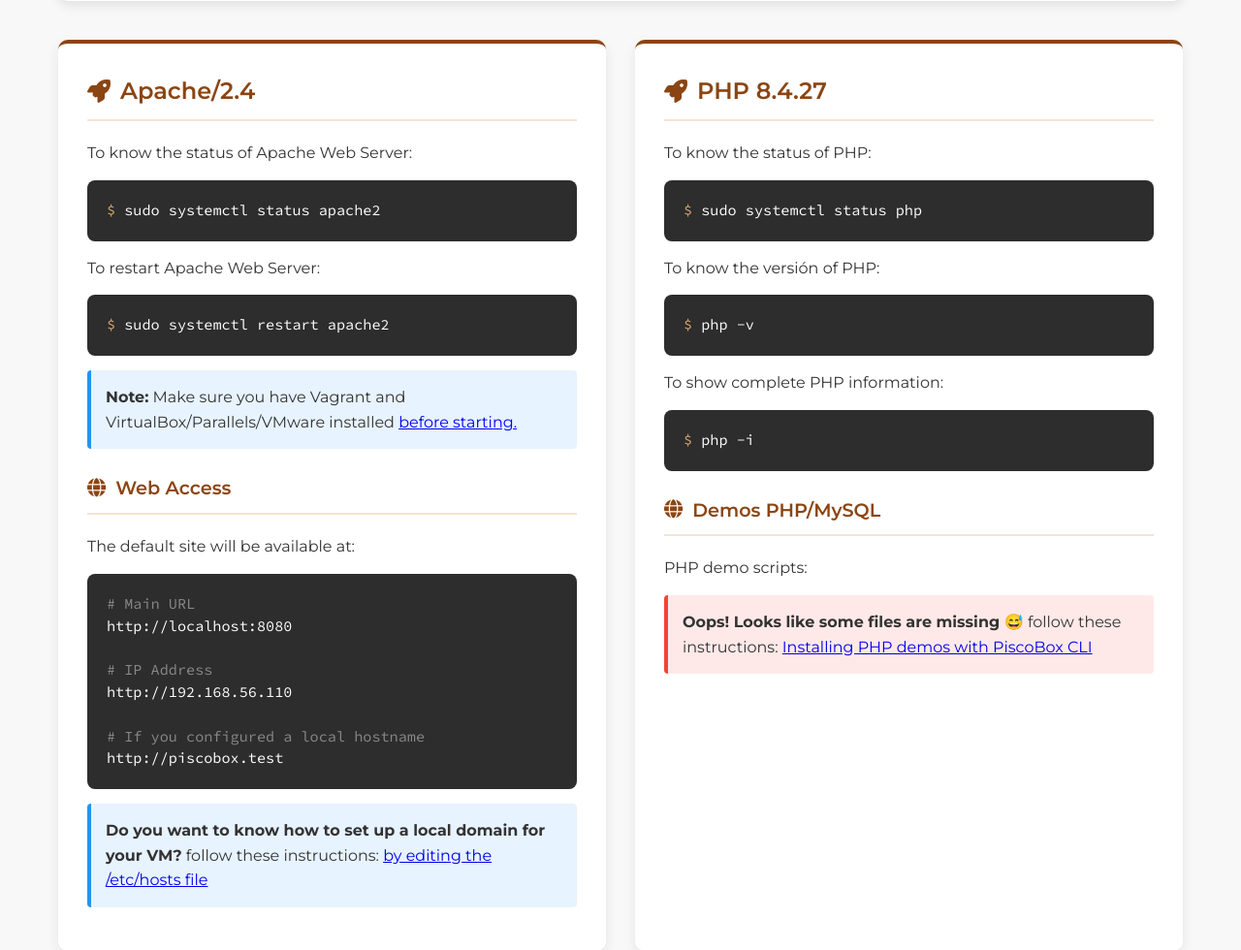
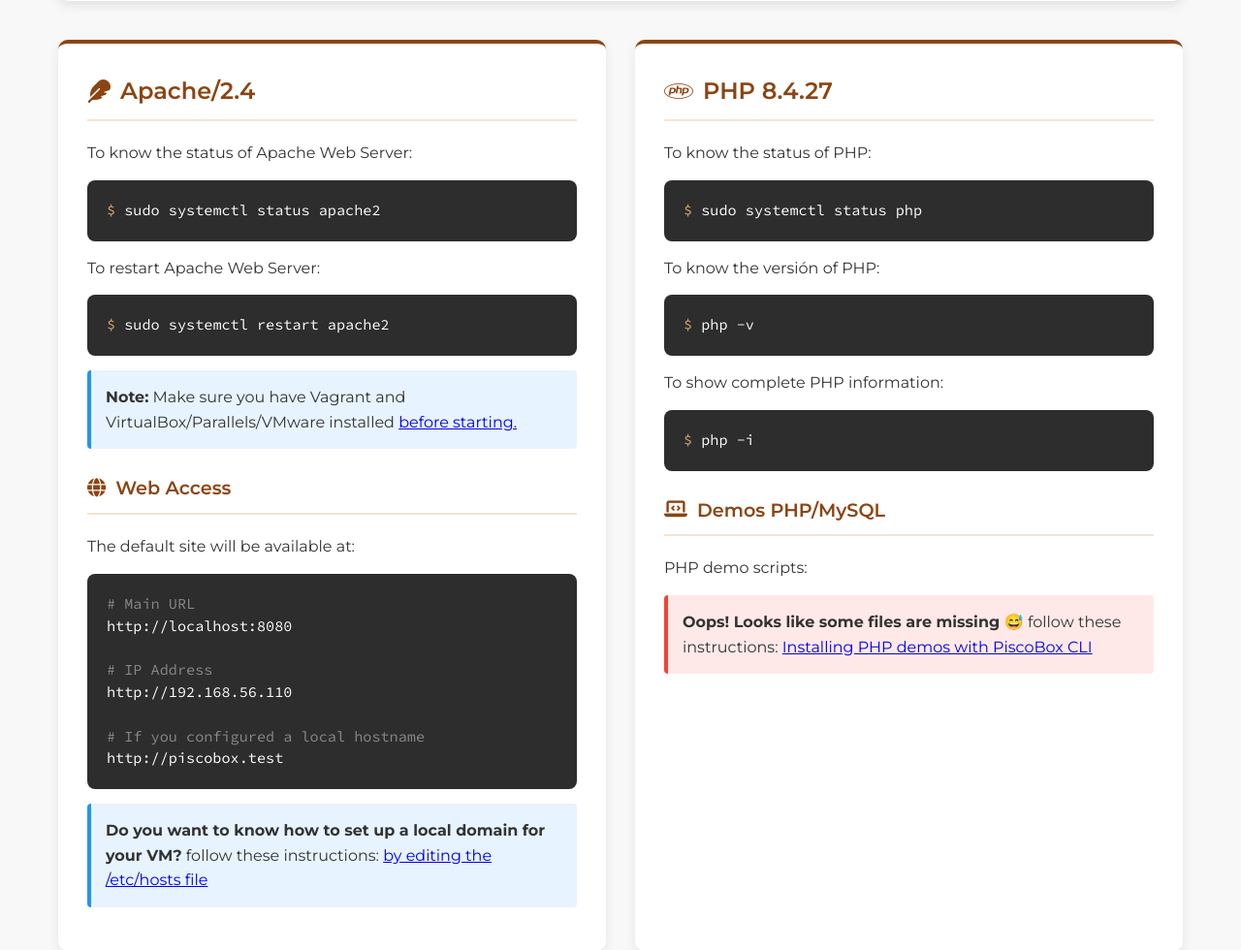
Before and after one commit to philbone/piscobox, a PHP site: page /piscoweb/hello-world.php in a window 1280 px wide. Shown: the part 323-1303 px from the top of the page at 97% size. Run offline with PHP 8.4, Linux system fonts and the light colour scheme.

Commit message:
chore: Improve the Hello World PHP icons

```diff
--- a/public_html/piscoweb/hello-world.php
+++ b/public_html/piscoweb/hello-world.php
@@ -28,7 +28,9 @@
         <div class="content">
 
             <div class="card">
-                <h2 class="card-title"><i class="fas fa-rocket"></i><?php echo $_SERVER['SERVER_SOFTWARE'] ?></h2>
+                <h2 class="card-title">
+                    <i class="fa-solid fa-feather"></i><?php echo $_SERVER['SERVER_SOFTWARE'] ?>
+                </h2>
                 <p>To know the status of Apache Web Server:</p>
                 <div class="code-block">
                     <span class="prompt">$</span> <span class="command">sudo systemctl status apache2</span>
@@ -61,7 +63,9 @@
             </div>
 
             <div class="card">
-              <h2 class="card-title"><i class="fas fa-rocket"></i><?php echo "PHP " . phpversion() ?></h2>
+              <h2 class="card-title">
+                <i class="fa-brands fa-php"></i> <?php echo "PHP " . phpversion() ?>
+            </h2>
               <p>To know the status of PHP:</p>
               <div class="code-block">
                 <span class="prompt">$</span> <span class="command">sudo systemctl status php</span>
@@ -77,7 +81,9 @@
                 <span class="prompt">$</span> <span class="command">php -i</span>
             </div>
 
-            <h3 class="card-title" id="demos-php" style="font-size: 1.2rem; margin-top: 25px;"><i class="fas fa-globe"></i> Demos PHP/MySQL </h3>
+            <h3 class="card-title" id="demos-php" style="font-size: 1.2rem; margin-top: 25px;">
+                <i class="fa-solid fa-laptop-code"></i> Demos PHP/MySQL
+            </h3>
 
             <?php
             $directory_path = 'demos';
```
